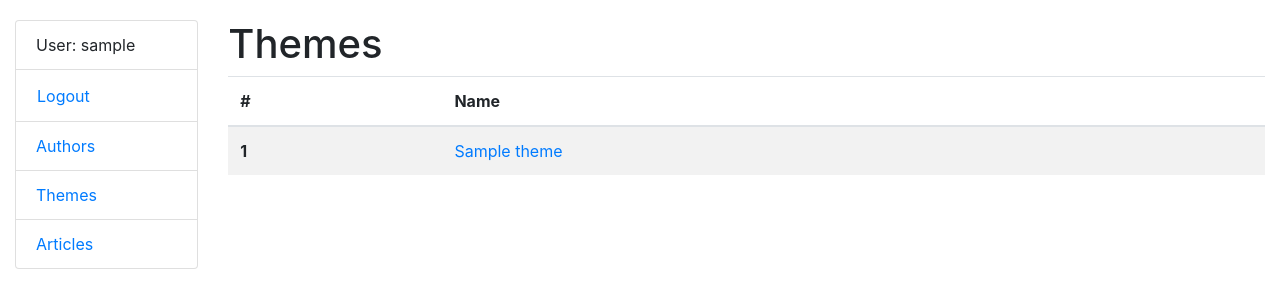
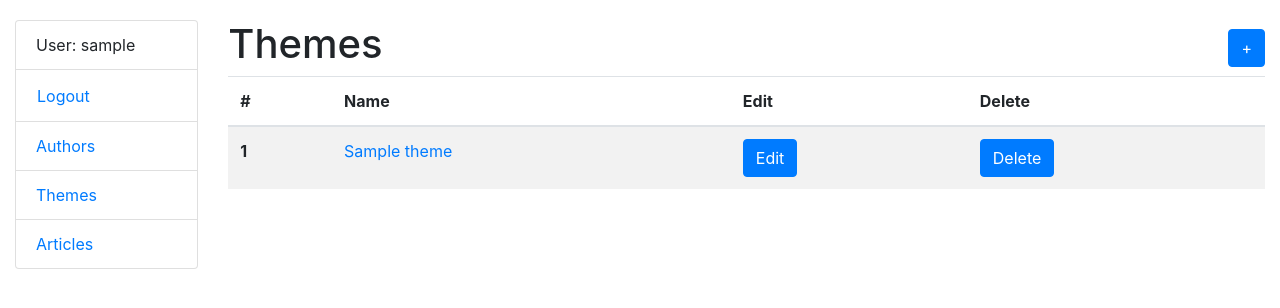
Before and after one commit to Taras-Ivashchuk/blog, a Django app: page /themes/ in a window 1280 px wide. Shown: the top 308 px of the page. Run offline with Django 5.2, Linux system fonts and the light colour scheme; a user stored in the database is signed in; tables that the repository leaves empty hold one stand-in row (values such as "Sample post").

Commit message:
feat: add possibility to create, edit and delete theme

```diff
--- a/blog/urls.py
+++ b/blog/urls.py
@@ -11,6 +11,9 @@ urlpatterns = (
         path("authors/<int:pk>", AuthorDetailView.as_view(), name="author-detail"),
         path("themes/", ThemeListView.as_view(), name="theme-list"),
         path("themes/<int:pk>", ThemeDetailView.as_view(), name="theme-detail"),
+        path("themes/<int:pk>/edit", ThemeEditView.as_view(), name="theme-edit"),
+        path("themes/<int:pk>/delete", ThemeDeleteView.as_view(), name="theme-delete"),
+        path("themes/create", ThemeCreateView.as_view(), name="theme-create"),
         path("articles/", ArticleListView.as_view(), name="article-list"),
         path("articles/<str:slug>", ArticleDetailView.as_view(), name="article-detail"),
         path("articles/<str:slug>/edit", ArticleEditView.as_view(), name="article-edit"),
--- a/blog/views.py
+++ b/blog/views.py
@@ -142,3 +142,23 @@ class ArticleDeleteView(LoginRequiredMixin, generic.DeleteView):
 
     def get_success_url(self):
         return reverse_lazy("blog:article-list")
+
+
+class ThemeCreateView(LoginRequiredMixin, generic.CreateView):
+    model = Theme
+    fields = "__all__"
+
+    def get_success_url(self):
+        return reverse_lazy("blog:theme-list")
+
+
+class ThemeEditView(LoginRequiredMixin, generic.UpdateView):
+    model = Theme
+    fields = "__all__"
+
+    def get_success_url(self):
+        return reverse_lazy("blog:theme-list")
+
+class ThemeDeleteView(LoginRequiredMixin, generic.DeleteView):
+    model = Theme
+    success_url = reverse_lazy("blog:theme-list")
--- a/templates/blog/theme_detail.html
+++ b/templates/blog/theme_detail.html
@@ -12,6 +12,6 @@
       </li>
     </ul>
   {% empty %}
-    <p>No articles yes</p>
+    <p>No articles yet</p>
   {% endfor %}
 {% endblock %}
--- a/templates/blog/theme_list.html
+++ b/templates/blog/theme_list.html
@@ -1,7 +1,10 @@
 {% extends "base.html" %}
 
 {% block content %}
-  <h1>Themes</h1>
+  <div class="page-header">
+    <h1>Themes</h1>
+    <a href="{% url "blog:theme-create" %}" class="btn btn-primary">&#43;</a>
+  </div>
   {% if theme_list %}
     <table class="table table-striped">
       <thead>
@@ -11,6 +14,12 @@
         </th>
         <th scope="col">
           Name
+        </th>
+        <th scope="col">
+          Edit
+        </th>
+         <th scope="col">
+          Delete
         </th>
       </tr>
       </thead>
@@ -22,7 +31,16 @@
             <a href="{{ theme.get_absolute_url }}">
               {{ theme.name }}
             </a>
-
+          </td>
+          <td>
+            <a href="{% url "blog:theme-edit" pk=theme.pk %}" class="btn btn-primary">
+              Edit
+            </a>
+          </td>
+        <td>
+            <a href="{% url "blog:theme-delete" pk=theme.pk %}" class="btn btn-primary">
+              Delete
+            </a>
           </td>
         </tr>
       {% endfor %}
```
Also changed, not shown: templates/blog/theme_confirm_delete.html (added, +10 -0 lines), templates/blog/theme_form.html (added, +10 -0 lines).
